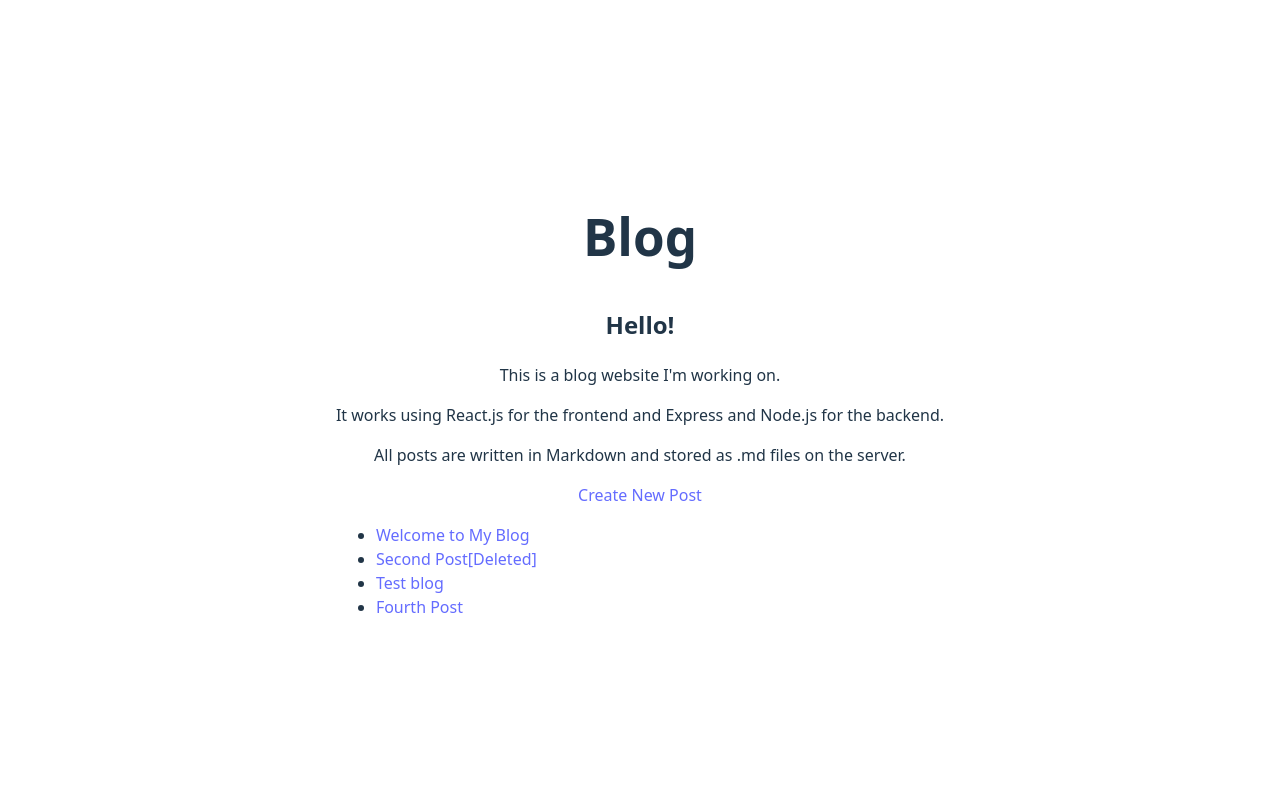
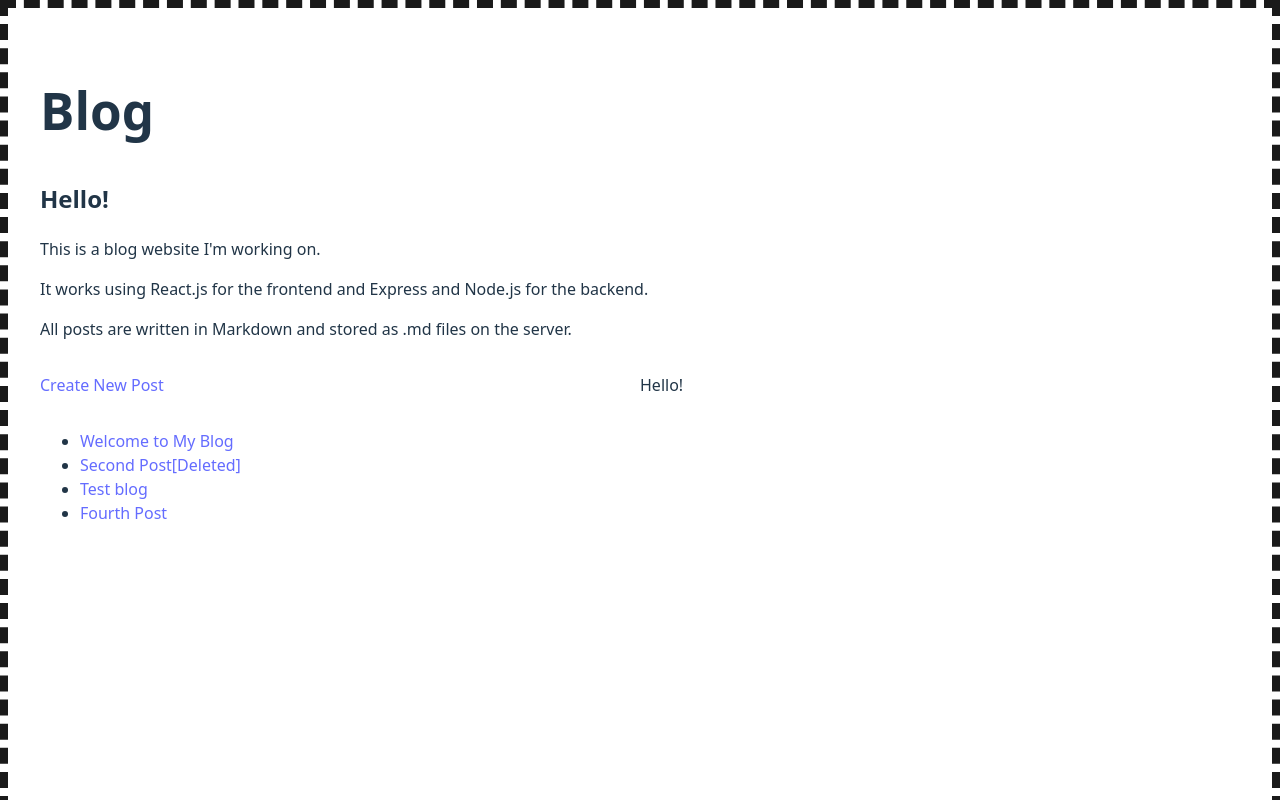
Before and after one commit to Kofi100/blog-viewer-react, a React (Vite) app in the folder react/: page / in a window 1280 px wide. Shown: the top 800 px of the page. Built offline with nearby package versions, Linux system fonts and the light colour scheme.

Commit message:
Updating interface to look like a book,I pray 🙏

```diff
--- a/react/src/App.css
+++ b/react/src/App.css
@@ -2,13 +2,11 @@
 @tailwind components;
 @tailwind utilities;
 
-
-
 #root {
-  max-width: 1280px;
-  margin: 0 auto;
+	/* max-width: 1280px; */
+	/* margin: 0 auto; */
+	width: 100%;
 	padding: 2rem;
-  text-align: center;
 }
 
 .logo {
--- a/react/src/index.css
+++ b/react/src/index.css
@@ -29,9 +29,10 @@ a:hover {
 body {
 	margin: 0;
 	display: flex;
-	place-items: center;
-	min-width: 320px;
-	min-height: 100vh;
+	min-height: 98vh; /**to make border visible**/
+	border-color: #1a1a1a;
+	border-width: 0.5rem;
+	border-style: dashed;
 }
 
 h1 {
--- a/react/src/pages/Blog.jsx
+++ b/react/src/pages/Blog.jsx
@@ -1,6 +1,7 @@
 // src/pages/Blog.jsx
 import { Link } from "react-router-dom";
 import PostLinks from "../components/PostLinks";
+import { Fragment } from "react";
 
 const posts = [
 	{ slug: "firstBlog", title: "Welcome to My Blog" },
@@ -22,10 +23,23 @@ export default function Blog() {
 			<p>
 				All posts are written in Markdown and stored as .md files on the server.
 			</p>
-			<Link to="/edit/new">
-				<p className="text-center">Create New Post</p>
-			</Link>
-			<PostLinks postDictionary={posts} />
+			<div className="flex flex-row min-h-[38rem]">
+				<section className="flex flex-col w-[50%]">
+					<Link to="/edit/new">
+						<p className="">Create New Post</p>
+					</Link>
+
+					<PostLinks
+						postDictionary={posts}
+						className="pl-0"
+						// style={{ paddingLeft: 0 }}
+						//mdn width;
+					/>
+				</section>
+				<section className="flex flex-col w-[50%]">
+					<p>Hello!</p>
+				</section>
+			</div>
 		</section>
 	);
 }
```
Lines whose indentation alone changed are shown as unchanged.
